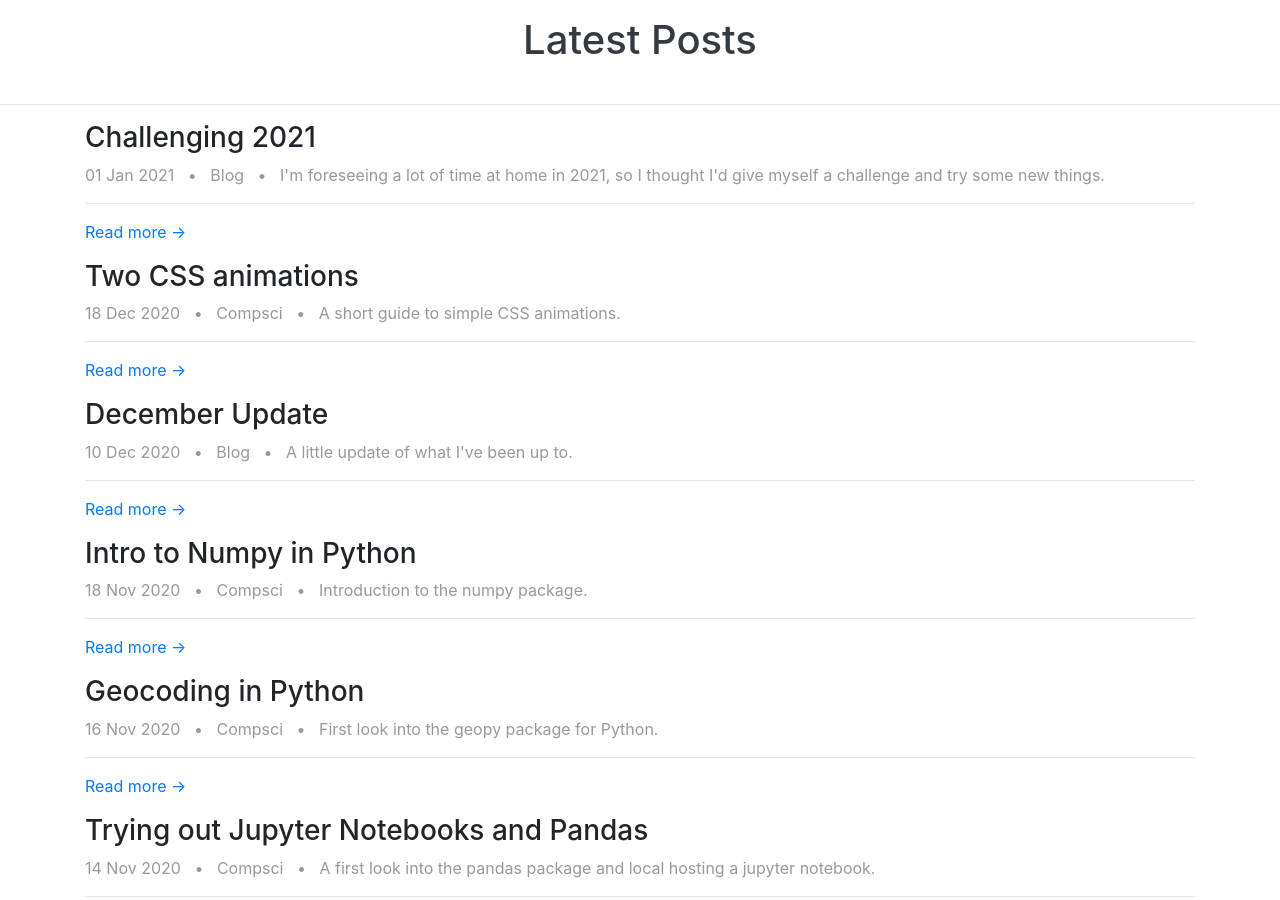
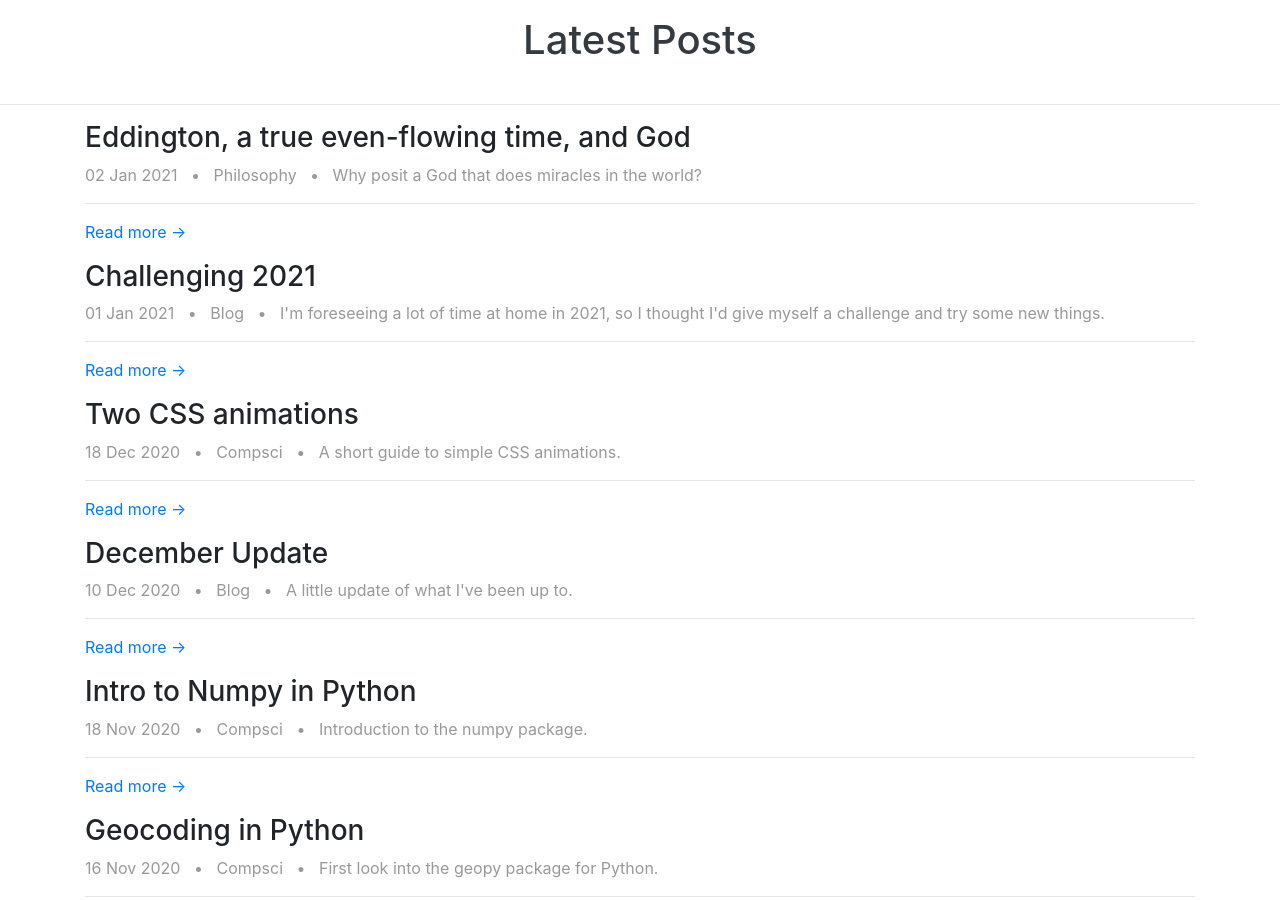
Before and after one commit to vvveracruz/vvveracruz.github.io, a Jekyll site: the page built from blog.html, in a window 1280 px wide and 900 px high. Built offline with Jekyll 4.4.1, drawn with Linux system fonts in a browser that asks for light colours; some of the changed lines change nothing that is shown.

Commit message:
post for jan 2

```diff
--- a/_includes/footer.html
+++ b/_includes/footer.html
@@ -2,6 +2,7 @@
 <div class="container">
   <br>
   <p>Built with ♥️ in Manchester.</p>
+  <p>Email me: me@vgg.cz</p>
   <p><a class="text-muted" href="#">Back to top</a></p>
   <a href="https://www.buymeacoffee.com/veracruz" target="_blank"><img src="https://cdn.buymeacoffee.com/buttons/v2/default-yellow.png" alt="Buy Me A Coffee" style="height: 30px !important;width: 108px !important; justify-content:center; margin:auto;" ></a>
   <br>
--- a/_posts/2021-01-01-2021.md
+++ b/_posts/2021-01-01-2021.md
@@ -18,4 +18,9 @@ I'll update this list every day, as I publish more things. For today though, I'm
 
 Catch you tomorrow, blog.
 
-[1]: [https://youtu.be/Um6f90guss4](https://youtu.be/Um6f90guss4) "Matt D'Avella: 12 Habits for Life (Youtube)"
+### All posts in this series
+
+02/01 -- [Eddington, a true even-flowing time, and God][2]
+
+[1]: https://youtu.be/Um6f90guss4](https://youtu.be/Um6f90guss4 "Matt D'Avella: 12 Habits for Life (Youtube)"
+[2]: /eddington-time-and-god "VGG.CZ -- Eddington, a true even-flowing time, and God"
--- /dev/null
+++ b/_posts/2021-01-02-eddington-time-and-god.md
@@ -0,0 +1,24 @@
+---
+layout: post
+title:  "Eddington, a true even-flowing time, and God"
+category: philosophy
+tags: theology, philosophy, christianity
+summary: "Why posit a God that does miracles in the world?"
+toc: False
+---
+
+Prior to Einstein there was no doubt that there existed a true even-flowing time which was unique and universal.
+
+At present, there is no test which will distinguish the true time from the fictitious, so there is no reason to posit the existence of this true, even-flowing time. Or in the words of [Eddington][1]:
+
+> The off chance that a future generation may discover a significance in our utterances is scarcely an excuse for making meaningless noises [...] There is no way of progress here.
+
+At present, we have no way of objectively distinguishing `God` from `no God`. This isn't an argument against God's existence. It is good reason be skeptic of explanations relying on the existence of God.
+
+How would we distinguish a miracle from being an act of God, to it being not an act of God?
+
+Say my pet dies, and I pray to God to bring it back to life. God answers, and my pet wakes up. (It has only been a few hours so this is not a zombie-pet scenario). What would we see if we had the pet hooked up to some monitors, say to measure the heartbeat, brain activity. Wouldn't we see the heart starting again? Wouldn't we start seeing electrical activity come back to the brain?
+
+In what way can we say God did this? **Even if he did.**
+
+[1]: https://archive.org/details/mathematicaltheo00eddiuoft "The mathematical theory of Relativity — A. S. Eddington"
```
